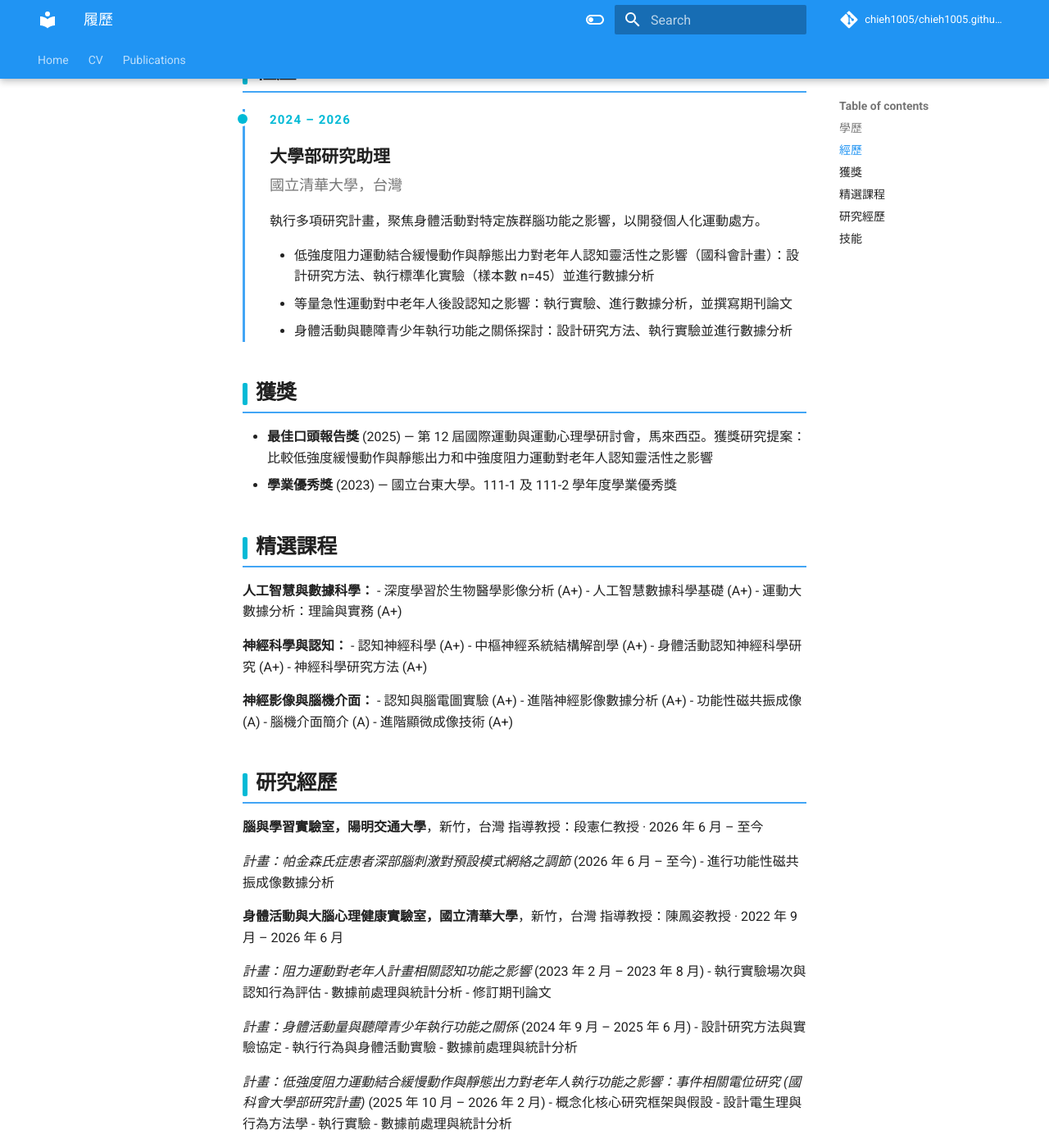
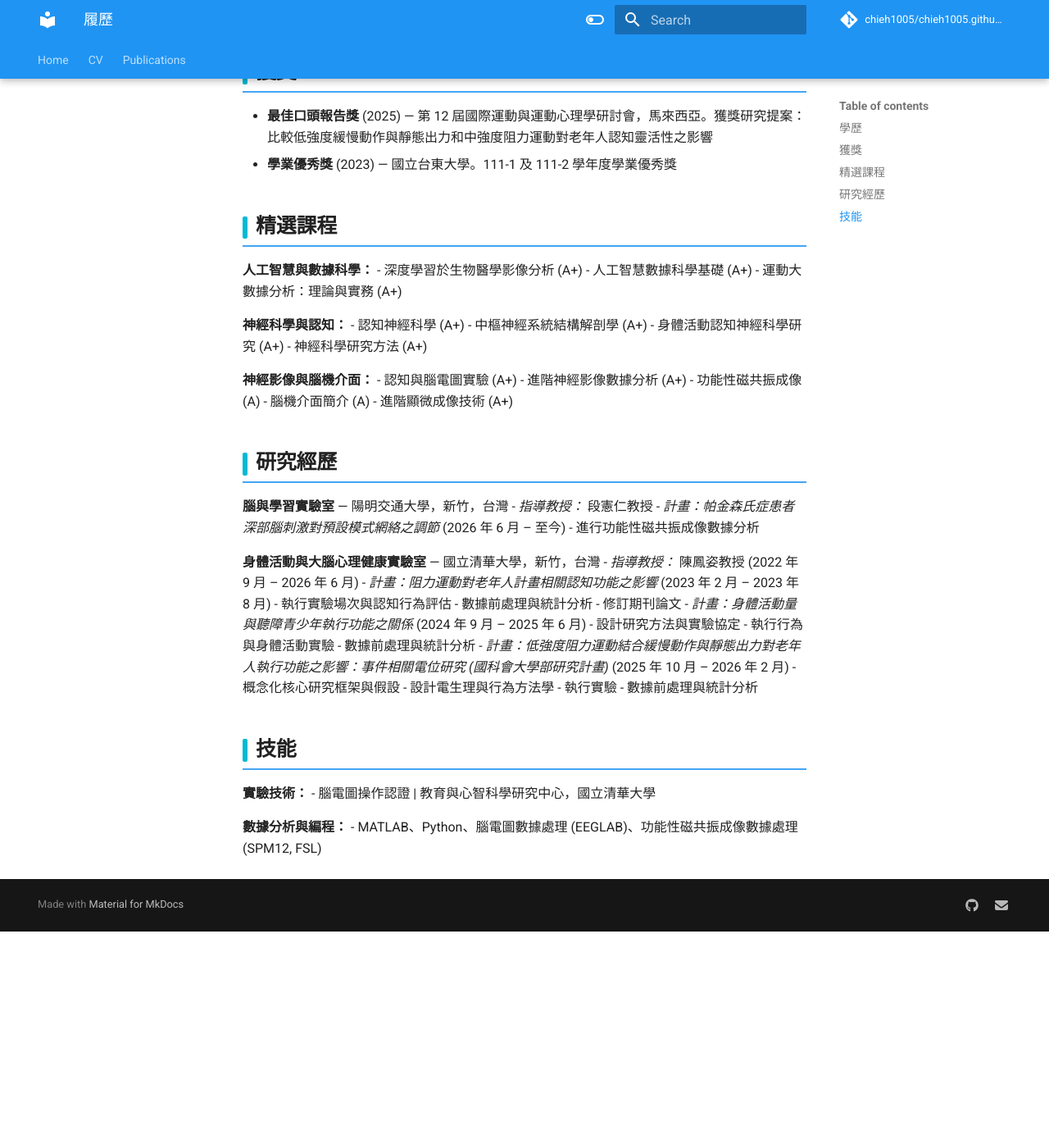
Before and after one commit to chieh1005/chieh1005.github.io, an MkDocs documentation site: the page built from docs/cv.zh.md, in a window 1280 px wide and 1400 px high, scrolled down 850 px. Shown: the whole window at 82% size. Built offline with MkDocs 1.6.1 and Material for MkDocs 9.7.7, drawn with Linux system fonts in a browser that asks for light colours; comment, search, counter and statistics services are not loaded; after the commit the page ends 1986 px from its top, so only the background shows below that.

Commit message:
refactor: remove undergraduate experience section; delete journey and get in touch from homepage; improve bullet point formatting in CV

```diff
--- a/docs/cv.zh.md
+++ b/docs/cv.zh.md
@@ -20,22 +20,6 @@
 
 - 指導教授：陳鳳姿教授
 - 研究計畫：探討低強度阻力運動結合緩慢動作與靜態出力對老年人執行功能之影響
-</div>
-</div>
-
-## 經歷
-
-<div class="cv-timeline" markdown>
-<div class="cv-entry" markdown>
-<span class="cv-date">2024 – 2026</span>
-<div class="cv-title">大學部研究助理</div>
-<div class="cv-org">國立清華大學，台灣</div>
-
-執行多項研究計畫，聚焦身體活動對特定族群腦功能之影響，以開發個人化運動處方。
-
-- 低強度阻力運動結合緩慢動作與靜態出力對老年人認知靈活性之影響（國科會計畫）：設計研究方法、執行標準化實驗（樣本數 n=45）並進行數據分析
-- 等量急性運動對中老年人後設認知之影響：執行實驗、進行數據分析，並撰寫期刊論文
-- 身體活動與聽障青少年執行功能之關係探討：設計研究方法、執行實驗並進行數據分析
 </div>
 </div>
 
@@ -66,30 +50,26 @@
 
 ## 研究經歷
 
-**腦與學習實驗室，陽明交通大學**，新竹，台灣
-指導教授：段憲仁教授 · 2026 年 6 月 – 至今
+**腦與學習實驗室** — 陽明交通大學，新竹，台灣
+- *指導教授：* 段憲仁教授
+- *計畫：帕金森氏症患者深部腦刺激對預設模式網絡之調節* (2026 年 6 月 – 至今)
+  - 進行功能性磁共振成像數據分析
 
-*計畫：帕金森氏症患者深部腦刺激對預設模式網絡之調節* (2026 年 6 月 – 至今)
-- 進行功能性磁共振成像數據分析
-
-**身體活動與大腦心理健康實驗室，國立清華大學**，新竹，台灣
-指導教授：陳鳳姿教授 · 2022 年 9 月 – 2026 年 6 月
-
-*計畫：阻力運動對老年人計畫相關認知功能之影響* (2023 年 2 月 – 2023 年 8 月)
-- 執行實驗場次與認知行為評估
-- 數據前處理與統計分析
-- 修訂期刊論文
-
-*計畫：身體活動量與聽障青少年執行功能之關係* (2024 年 9 月 – 2025 年 6 月)
-- 設計研究方法與實驗協定
-- 執行行為與身體活動實驗
-- 數據前處理與統計分析
-
-*計畫：低強度阻力運動結合緩慢動作與靜態出力對老年人執行功能之影響：事件相關電位研究 (國科會大學部研究計畫)* (2025 年 10 月 – 2026 年 2 月)
-- 概念化核心研究框架與假設
-- 設計電生理與行為方法學
-- 執行實驗
-- 數據前處理與統計分析
+**身體活動與大腦心理健康實驗室** — 國立清華大學，新竹，台灣
+- *指導教授：* 陳鳳姿教授 (2022 年 9 月 – 2026 年 6 月)
+- *計畫：阻力運動對老年人計畫相關認知功能之影響* (2023 年 2 月 – 2023 年 8 月)
+  - 執行實驗場次與認知行為評估
+  - 數據前處理與統計分析
+  - 修訂期刊論文
+- *計畫：身體活動量與聽障青少年執行功能之關係* (2024 年 9 月 – 2025 年 6 月)
+  - 設計研究方法與實驗協定
+  - 執行行為與身體活動實驗
+  - 數據前處理與統計分析
+- *計畫：低強度阻力運動結合緩慢動作與靜態出力對老年人執行功能之影響：事件相關電位研究 (國科會大學部研究計畫)* (2025 年 10 月 – 2026 年 2 月)
+  - 概念化核心研究框架與假設
+  - 設計電生理與行為方法學
+  - 執行實驗
+  - 數據前處理與統計分析
 
 ## 技能
 
```
Also changed, not shown: docs/cv.md (+19 -39 lines), docs/index.md (+0 -12 lines), docs/index.zh.md (+0 -12 lines), site/cv.zh/index.html, site/cv/index.html, site/index.html, site/index.zh/index.html, site/search/search_index.json.
